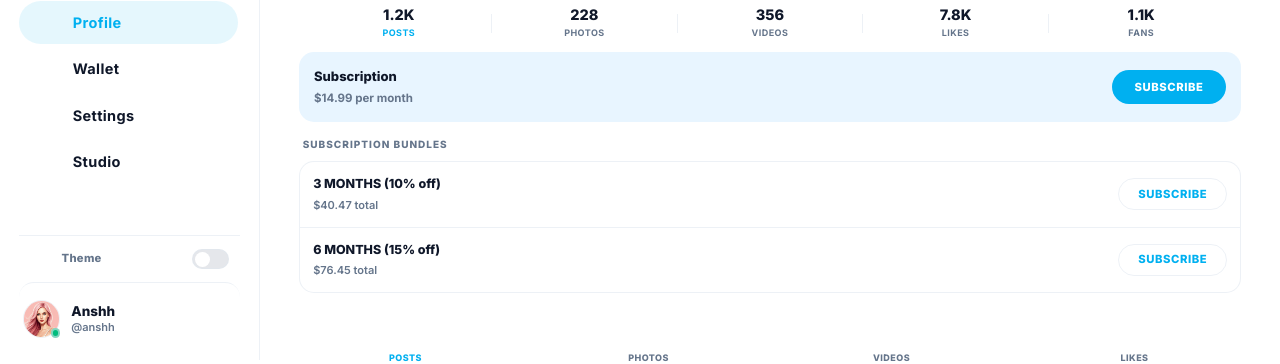
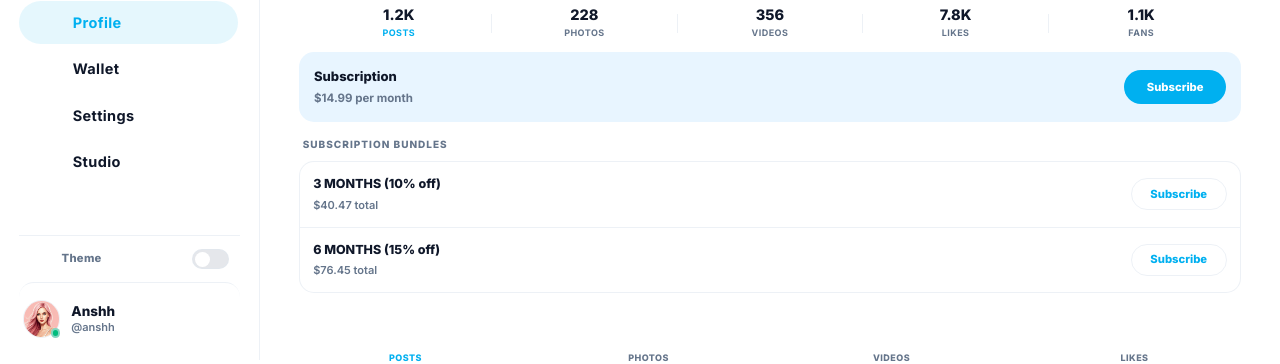
Before and after one commit to gharvanta-real/feebic, a Next.js app: page /profile in a window 1280 px wide. Shown: the part 440-804 px from the top of the page. Built offline with nearby package versions, Linux system fonts and the light colour scheme.

Commit message:
fix: change SUBSCRIBE button text to Title case, and update Top Posts lock button background style from black to light-blue

```diff
--- a/src/app/profile/page.tsx
+++ b/src/app/profile/page.tsx
@@ -280,10 +280,10 @@ function ProfileContent() {
                       className={`px-5 py-2 rounded-full text-xs transition-all cursor-pointer ${
                         isSubbed
                           ? "bg-black/5 dark:bg-white/5 text-text-muted border border-border font-semibold"
-                          : "bg-primary text-white hover:opacity-95 shadow-md font-bold uppercase tracking-wider"
+                          : "bg-primary text-white hover:opacity-95 shadow-md font-bold"
                       }`}
                     >
-                      {isSubbed ? "Subscribed" : profileData.subPrice === 0 ? "SUBSCRIBE FREE" : `SUBSCRIBE`}
+                      {isSubbed ? "Subscribed" : profileData.subPrice === 0 ? "Subscribe Free" : "Subscribe"}
                     </button>
                   </>
                 )}
@@ -362,10 +362,10 @@ function ProfileContent() {
                 className={`text-xs px-6 py-2.5 rounded-full transition-all cursor-pointer shadow-sm ${
                   isSubbed
                     ? "bg-black/5 dark:bg-white/5 text-text-muted border border-border/80 font-semibold cursor-default select-none"
-                    : "bg-primary hover:bg-primary-hover text-white font-black uppercase tracking-wider"
+                    : "bg-primary hover:bg-primary-hover text-white font-black"
                 }`}
               >
-                {isSubbed ? "Subscribed" : "SUBSCRIBE"}
+                {isSubbed ? "Subscribed" : "Subscribe"}
               </button>
             </div>
           </div>
@@ -389,10 +389,10 @@ function ProfileContent() {
                   className={`text-xs px-5 py-2 rounded-full transition-all cursor-pointer ${
                     isSubbed
                       ? "bg-black/5 dark:bg-white/5 text-text-muted border border-border/80 font-semibold cursor-default select-none"
-                      : "border border-primary text-primary hover:bg-primary/5 font-black uppercase tracking-wider"
+                      : "border border-primary text-primary hover:bg-primary/5 font-black"
                   }`}
                 >
-                  {isSubbed ? "Subscribed" : "SUBSCRIBE"}
+                  {isSubbed ? "Subscribed" : "Subscribe"}
                 </button>
               </div>
 
@@ -409,10 +409,10 @@ function ProfileContent() {
                   className={`text-xs px-5 py-2 rounded-full transition-all cursor-pointer ${
                     isSubbed
                       ? "bg-black/5 dark:bg-white/5 text-text-muted border border-border/80 font-semibold cursor-default select-none"
-                      : "border border-primary text-primary hover:bg-primary/5 font-black uppercase tracking-wider"
+                      : "border border-primary text-primary hover:bg-primary/5 font-black"
                   }`}
                 >
-                  {isSubbed ? "Subscribed" : "SUBSCRIBE"}
+                  {isSubbed ? "Subscribed" : "Subscribe"}
                 </button>
               </div>
             </div>
--- a/src/components/layout/RightPanel.tsx
+++ b/src/components/layout/RightPanel.tsx
@@ -75,10 +75,10 @@ export const RightPanel: React.FC = () => {
                   className={`text-[10.5px] px-3.5 py-1.5 rounded-full shrink-0 transition-all cursor-pointer ${
                     isSubbed
                       ? "bg-[hsl(var(--text-muted-hsl)/0.08)] text-text-muted border border-border/60 cursor-default select-none font-semibold"
-                      : "border border-primary text-primary hover:bg-primary hover:text-white active:scale-95 font-bold uppercase tracking-wider"
+                      : "border border-primary text-primary hover:bg-primary hover:text-white active:scale-95 font-bold"
                   }`}
                 >
-                  {isSubbed ? "Subscribed" : "SUBSCRIBE"}
+                  {isSubbed ? "Subscribed" : "Subscribe"}
                 </button>
               </div>
             );
@@ -162,7 +162,7 @@ export const RightPanel: React.FC = () => {
 
                   <button
                     onClick={() => handleSubscribeClick(item.username, item.price)}
-                    className="flex shrink-0 items-center gap-1 rounded-full bg-[#0f172a] px-3 py-1.5 text-[10.5px] font-black text-white transition-all hover:bg-[#1e293b] active:scale-95 cursor-pointer"
+                    className="flex shrink-0 items-center gap-1 rounded-full bg-primary/10 border border-primary/25 px-3 py-1.5 text-[10.5px] font-bold text-primary transition-all hover:bg-primary hover:text-white active:scale-95 cursor-pointer"
                   >
                     <span className="material-symbols-outlined text-[12px] leading-none" style={{ fontVariationSettings: "'FILL' 1" }}>lock</span>
                     <span>${item.price.toFixed(2)}</span>
```
